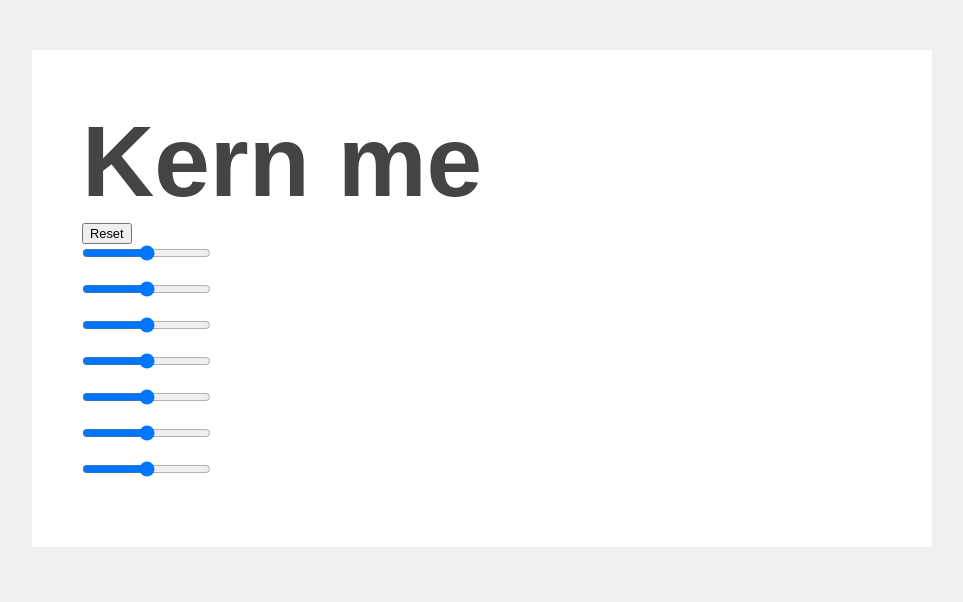
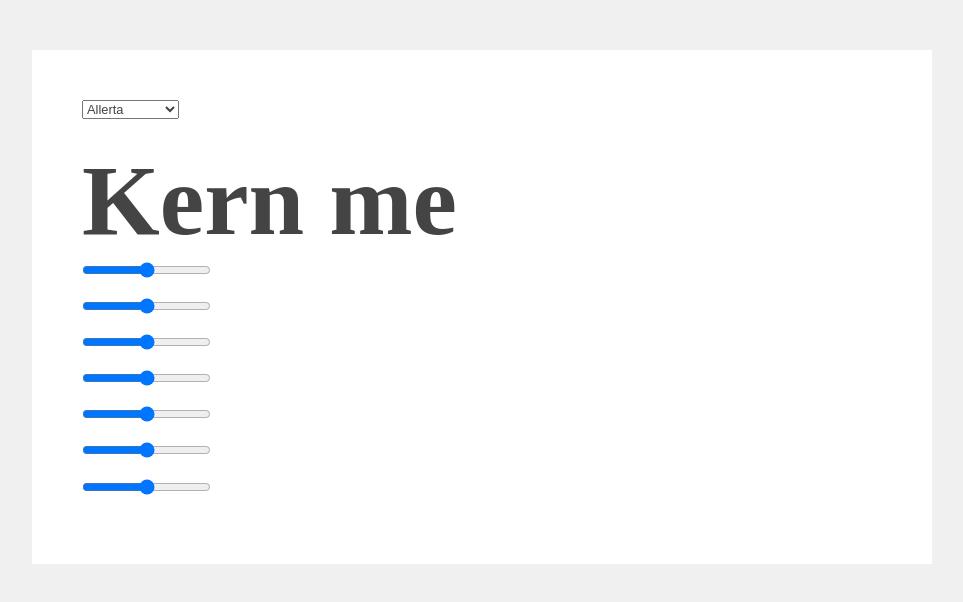
Before and after one commit to latompa/latompa.github.com, a plain HTML site: page sire_of_kerning/index.html in a window 1280 px wide. Shown: the whole page, without its empty margins (158-1121 px from the left). Drawn offline with nearby package versions, Linux system fonts and the light colour scheme; a web font is replaced by a local one.

Commit message:
added fonts

```diff
--- a/sire_of_kerning/index.html
+++ b/sire_of_kerning/index.html
@@ -13,6 +13,7 @@
 
   <link rel="stylesheet" href="style.css" type="text/css" media="screen"></link>
 
+
   <script src="http://ajax.googleapis.com/ajax/libs/jquery/1.4.4/jquery.min.js"></script>
   <script src="js/jquery.lettering.js"></script>
   <script src="js/kerning.js"></script>
@@ -20,8 +21,11 @@
 
 <body>
   <div id="container">
+    <p>
+      <select id="font_selector">
+      </select>
+      </p>
     <h1 id="kern_me">Kern me</h1>
-    <button id="reset">Reset</button>
     <div id="sliders"/>
   </div>
 </body>
--- a/sire_of_kerning/js/kerning.js
+++ b/sire_of_kerning/js/kerning.js
@@ -1,3 +1,4 @@
+fonts = [ "Allerta", "Luckiest Guy", "Oswald", "Candal", "Radley", "Droid Serif", "Chewy" ];
 
 function kernMe(value, position) {
   $("#kern_me span:nth-child("+(position+1)+")").css('letter-spacing', value + "px");
@@ -11,13 +12,38 @@ function addSliders(selector) {
 
 function resetSliders() {
   $("#kern_me span").css('letter-spacing', "0px");
-  $("input[type=slider]").attr('value',0);
+  $("input[type=range]").attr('value',0);
+}
+
+function selectFont(fontName) {
+  $("#kern_me").css('font-family', fontName);
+}
+
+function addFontLinks() {
+  $(fonts).each(function(i) {
+    $('head').append('<link rel="stylesheet" type="text/css" href="http://fonts.googleapis.com/css?family='+fonts[i]+'">');
+  });
+}
+
+function addFontSelector() {
+  $(fonts).each(function(i) {
+    $('#font_selector').append(new Option(fonts[i], fonts[i], false, false))
+  });
 }
 
 $(document).ready(function() {
+  addFontLinks();
+  addFontSelector();
+
   $("#kern_me").lettering();
   addSliders('#kern_me');
-  $('#reset').click(function(x) {
+
+  $('#reset').click(function() {
     resetSliders();
   });
+  $('#font_selector').change(function(x) {
+    selectFont(this.value);
+    resetSliders();
+  });
+  selectFont($('#font_selector option:selected').val());
 });
```
